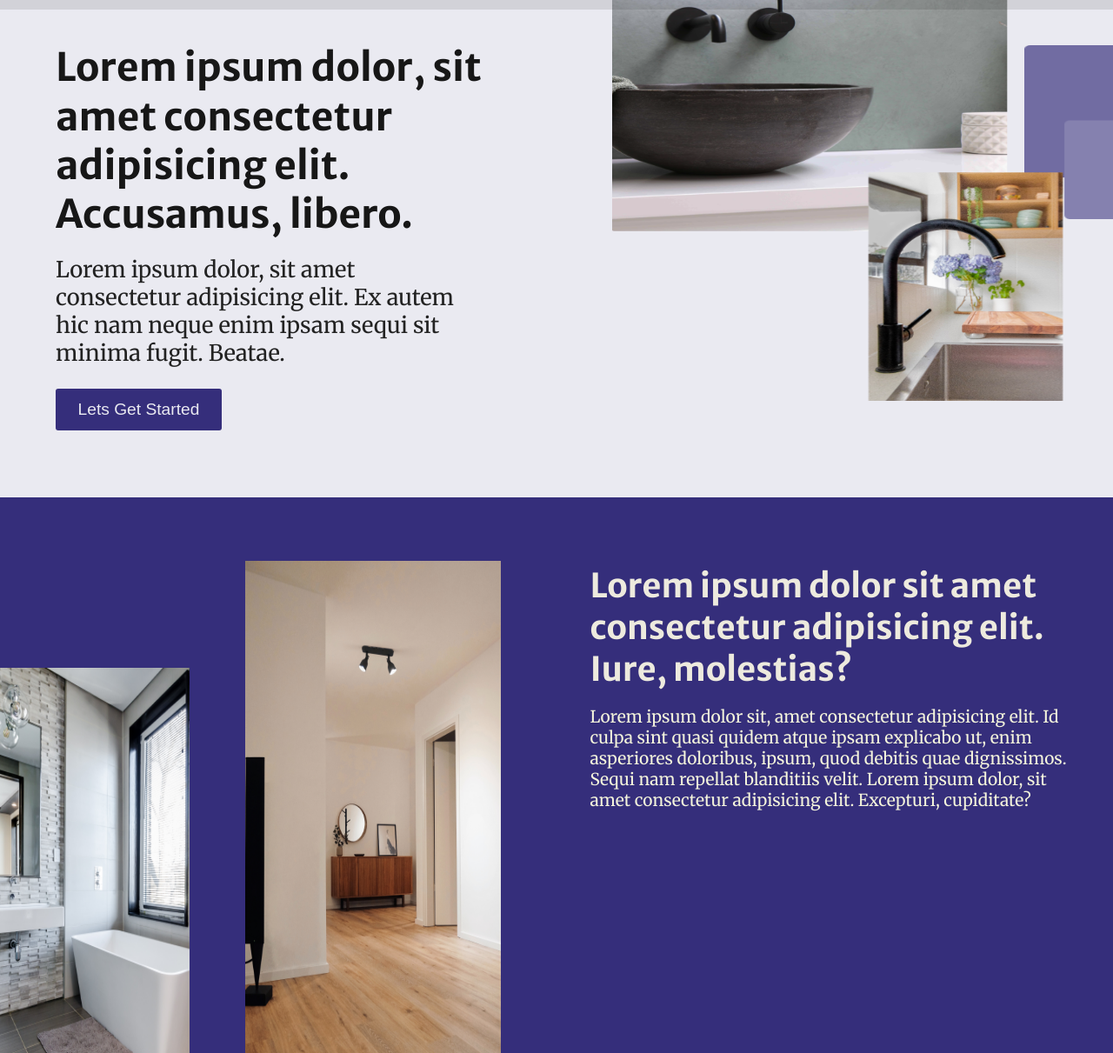
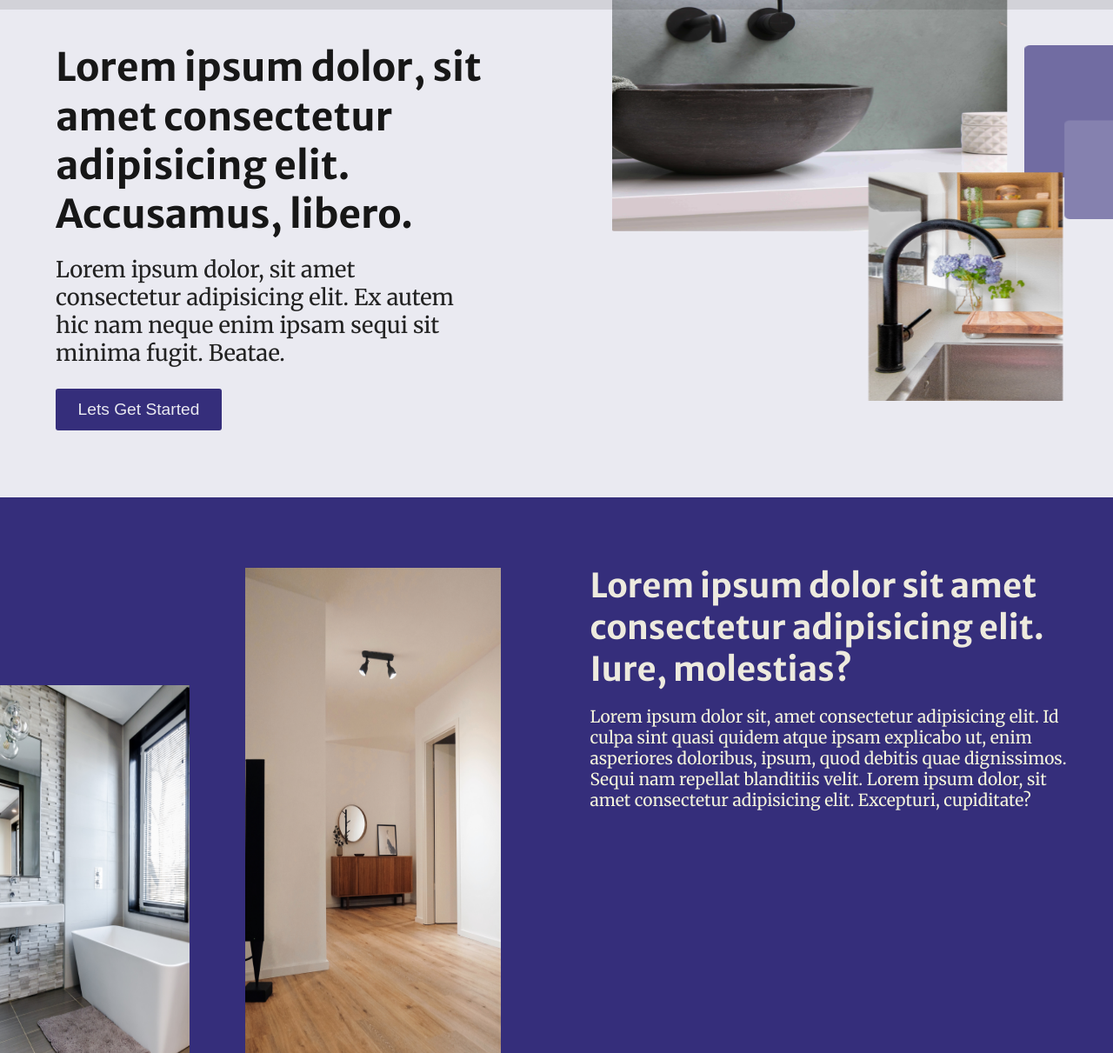
Before and after one commit to coder-megha242/Agasthya-Ceramics-Deploy, a plain HTML site: page index.html in a window 1280 px wide. Shown: the part 89-1300 px from the top of the page at 87% size. Drawn offline with Linux system fonts and the light colour scheme; a web font is replaced by a local one.

Commit message:
Second commit

```diff
--- a/style.css
+++ b/style.css
@@ -518,10 +518,11 @@ footer {
 
     .About-left .img1 {
         margin-top: 13.5vw;
+        height: 55vh;
     }
 
     .About-left .img2 {
-        height: 82vh;
+        height: 80vh;
         width: 23vw;
     }
 
```
